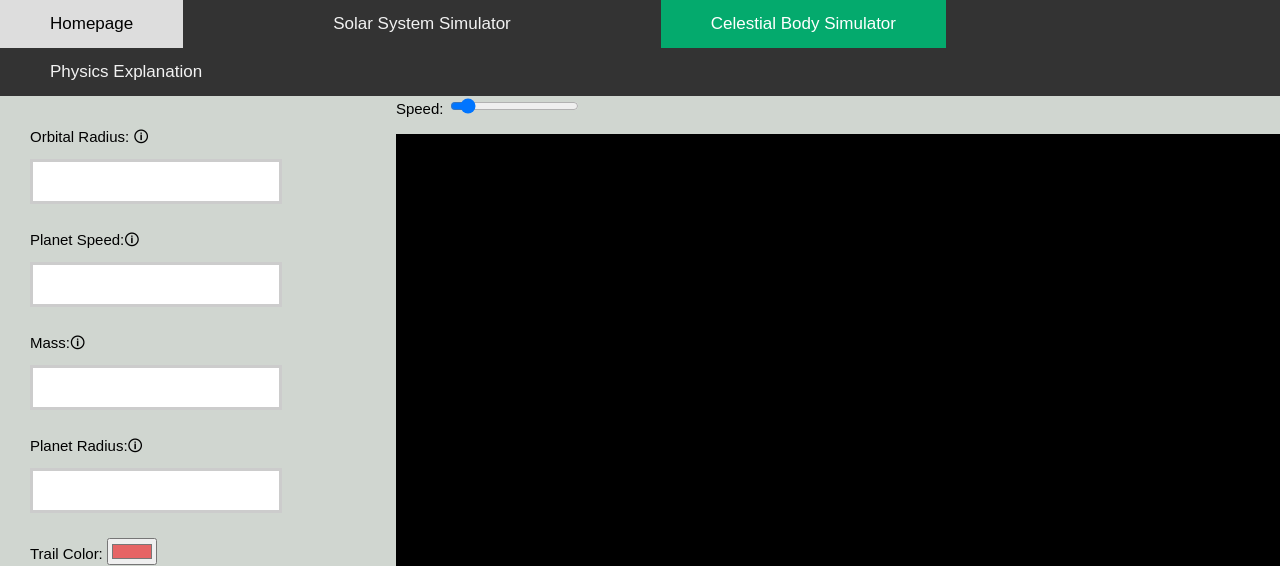
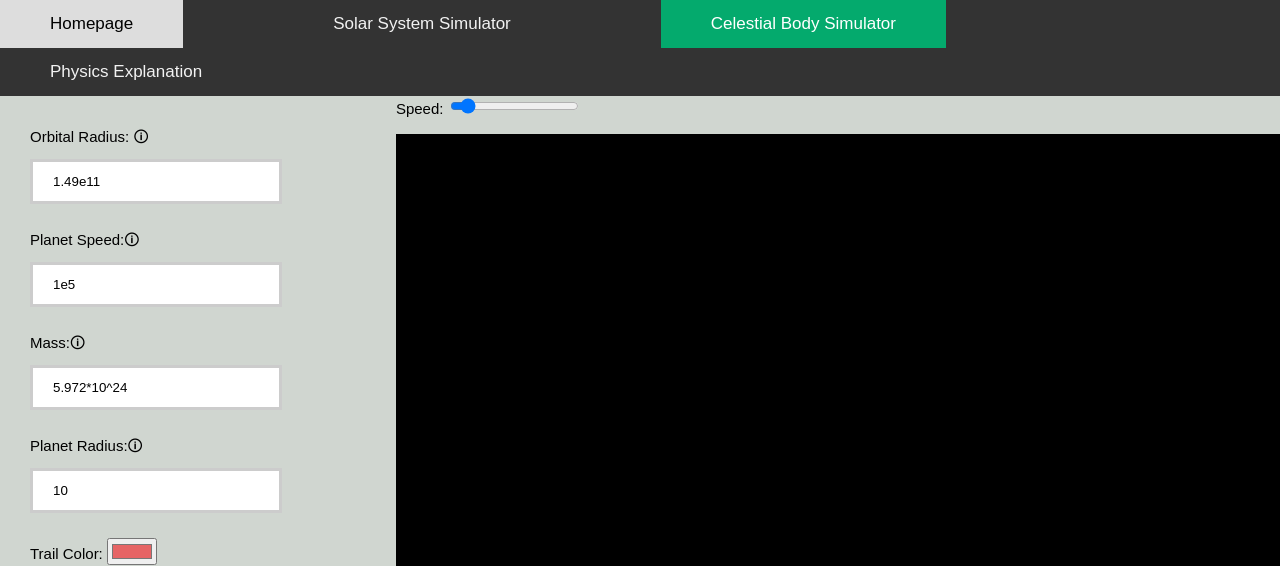
Before and after one commit to SukritDesai/planet-simulation, a plain HTML site: page index.html in a window 1280 px wide. Shown: the top 566 px of the page. Drawn offline with Linux system fonts and the light colour scheme.

Commit message:
fixed problems

```diff
--- a/index.html
+++ b/index.html
@@ -98,13 +98,13 @@
     <div style="padding: 30px">
         <form>
             <label for="orbRadius">Orbital Radius:</label> <span title="Radius away from the center of the screen">🛈</span><br>
-            <input type="text" id="orbRadius" name="orbRadius"><br><br>
+            <input type="text" id="orbRadius" name="orbRadius" value="1.49e11"><br><br>
             <label for="planetSpeed">Planet Speed:</label><span title="Speed the planet is moving">🛈</span><br>
-            <input type="text" id="planetSpeed" name="planetSpeed"><br><br>
+            <input type="text" id="planetSpeed" name="planetSpeed" value="1e5"><br><br>
             <label for="mass">Mass:</label><span title="Mass of the planet">🛈</span><br>
-            <input type="text" id="mass" name="mass"><br><br>
+            <input type="text" id="mass" name="mass" value = "5.972*10^24"><br><br>
             <label for="radius">Planet Radius:</label><span title="Radius of the planet">🛈</span><br>
-            <input type="text" id="radius" name="radius"><br><br>
+            <input type="text" id="radius" name="radius" value = "10"><br><br>
             <label for="trailColor">Trail Color:</label>
             <input type="color" id="trailColor" name="trailColor" value="#e66465"><br><br>
             <label for="planetGradient1"> Planet Gradient Base Color:</label>
@@ -291,7 +291,7 @@
         planet[nPlanets].x = planet[nPlanets].orbitalRadius-100;
         planet[nPlanets].y = 0;
         planet[nPlanets].vx = 0;
-        planet[nPlanets].vy = planet[0].speed+planet[nPlanets].speed*0.1;
+        planet[nPlanets].vy = planet[nPlanets].speed;
         planet[nPlanets].trailColor = document.getElementById('trailColor').value;
         planet[nPlanets].gradient0 = document.getElementById('planetGradient2').value;
         planet[nPlanets].gradient1 = document.getElementById('planetGradient1').value;
@@ -324,11 +324,10 @@
         }
 
         for (let i = 0; i <= nPlanets; i++) {
-            console.log(i)
             for (let h = 0; h <= nPlanets; h++){
                 r = dist(planet[i].x, planet[i].y, planet[h].x, planet[h].y);
+                accel = newtonG * ((planet[h].mass*planet[i].mass) / (r * r));
 
-                accel = newtonG * ((planet[h].mass*planet[i].mass) / (r * r));
                 if (accel===Infinity) accel=0;
 
                 ax = -accel * planet[i].x / r;
```
Also changed, not shown: index1.html (+0 -8 lines).
